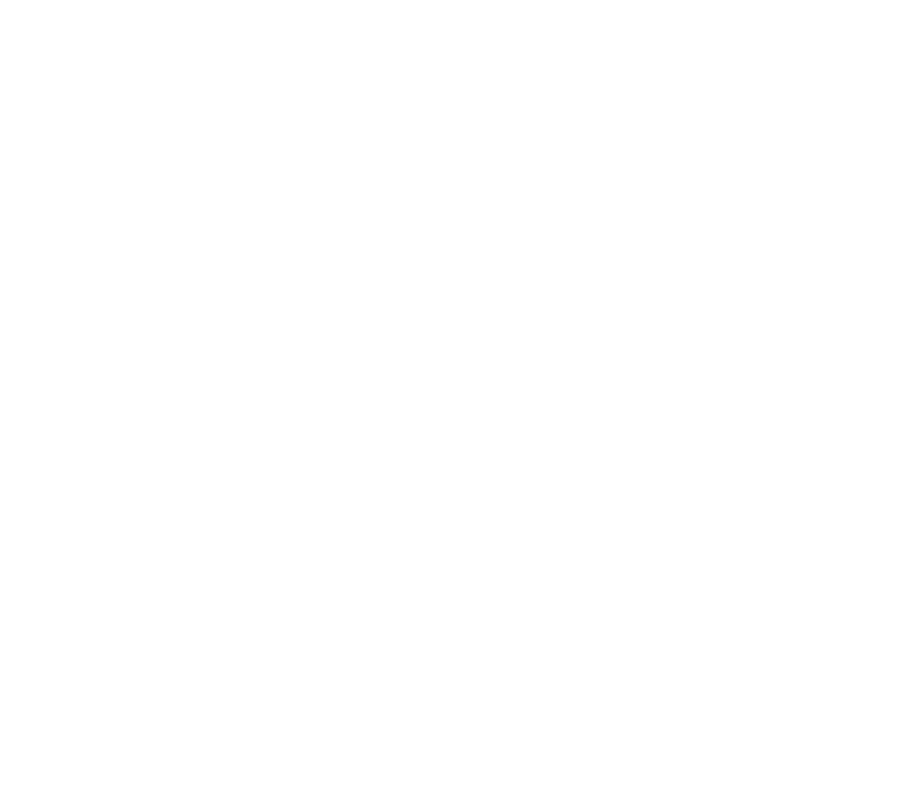
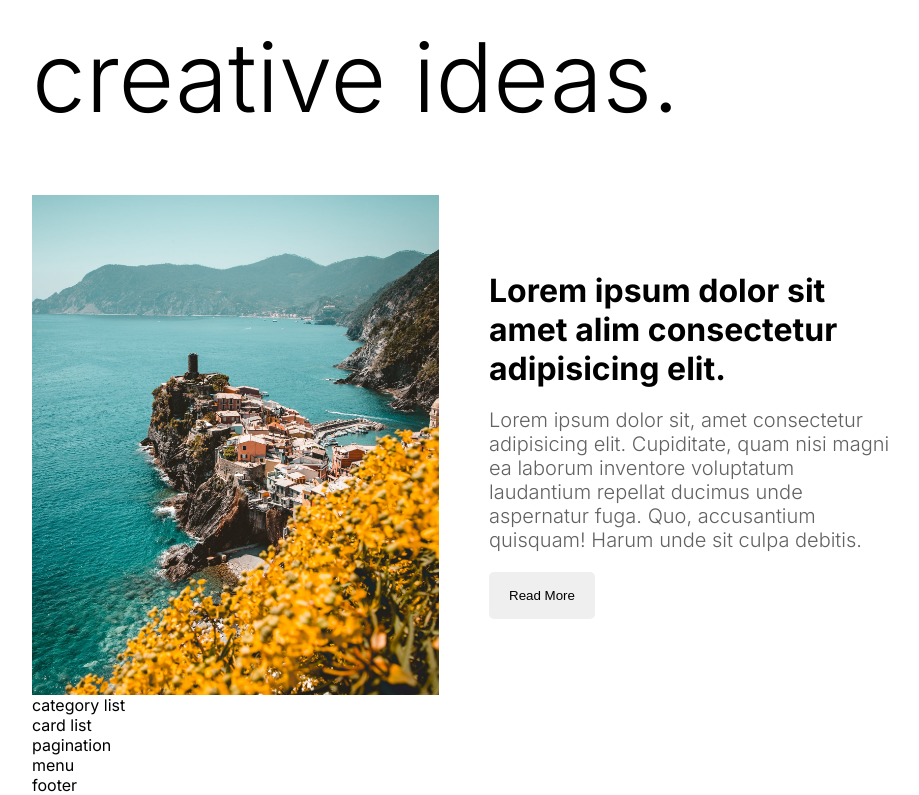
Before and after one commit to amirmammadov/blog-app, a Next.js app: page / in a window 1280 px wide. Shown: the part 459-1254 px from the top of the page, without its empty margins (176-1095 px from the left). Before the commit the page ends 800 px from the top, so only its background shows below. Built offline with nearby package versions, Linux system fonts and the light colour scheme.

Commit message:
hero section design was added

```diff
--- a/components/featured/Featured.jsx
+++ b/components/featured/Featured.jsx
@@ -2,8 +2,38 @@
 
 import styles from "./featured.module.css";
 
+import Image from "next/image";
+
 const Featured = () => {
-  return <div className={styles.container}>featured</div>;
+  return (
+    <div className={styles.container}>
+      <h1 className={styles.title}>
+        <b>Hey, lama dev here!</b> Discover my stories and creative ideas.
+      </h1>
+      <div className={styles.post}>
+        <div className={styles.imgContainer}>
+          <Image
+            src="/p1.jpeg"
+            alt="post"
+            layout="fill"
+            className={styles.image}
+          />
+        </div>
+        <div className={styles.textContainer}>
+          <h1 className={styles.postTitle}>
+            Lorem ipsum dolor sit amet alim consectetur adipisicing elit.
+          </h1>
+          <p className={styles.postDesc}>
+            Lorem ipsum dolor sit, amet consectetur adipisicing elit.
+            Cupiditate, quam nisi magni ea laborum inventore voluptatum
+            laudantium repellat ducimus unde aspernatur fuga. Quo, accusantium
+            quisquam! Harum unde sit culpa debitis.
+          </p>
+          <button className={styles.button}>Read More</button>
+        </div>
+      </div>
+    </div>
+  );
 };
 
 export default Featured;
--- a/components/featured/featured.module.css
+++ b/components/featured/featured.module.css
@@ -0,0 +1,66 @@
+.container {
+  margin-top: 30px;
+}
+
+.title {
+  font-size: 96px;
+  font-weight: 300;
+}
+
+.post {
+  margin-top: 60px;
+  display: flex;
+  align-items: center;
+  gap: 50px;
+}
+
+.imgContainer {
+  flex: 1;
+  height: 500px;
+  position: relative;
+}
+
+.image {
+  object-fit: cover;
+}
+
+.textContainer {
+  flex: 1;
+  display: flex;
+  flex-direction: column;
+  gap: 20px;
+}
+
+.postDesc {
+  font-size: 20px;
+  font-weight: 300;
+  color: var(--softTextColor);
+}
+
+.button {
+  padding: 16px 20px;
+  border: none;
+  border-radius: 5px;
+  width: max-content;
+}
+
+@media screen and (max-width: 1024px) {
+  .title {
+    font-size: 64px;
+  }
+  .imgContainer {
+    display: none;
+  }
+}
+
+@media screen and (max-width: 768px) {
+  .title {
+    font-size: 48px;
+  }
+}
+
+@media screen and (max-width: 640px) {
+  .title {
+    font-size: 36px;
+  }
+}
```
